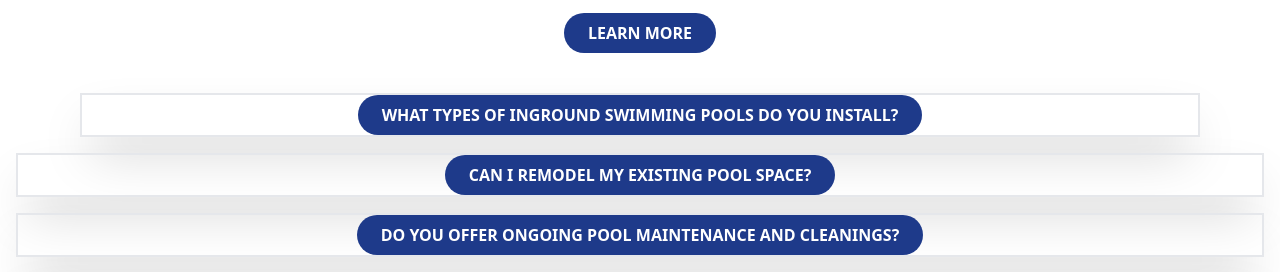
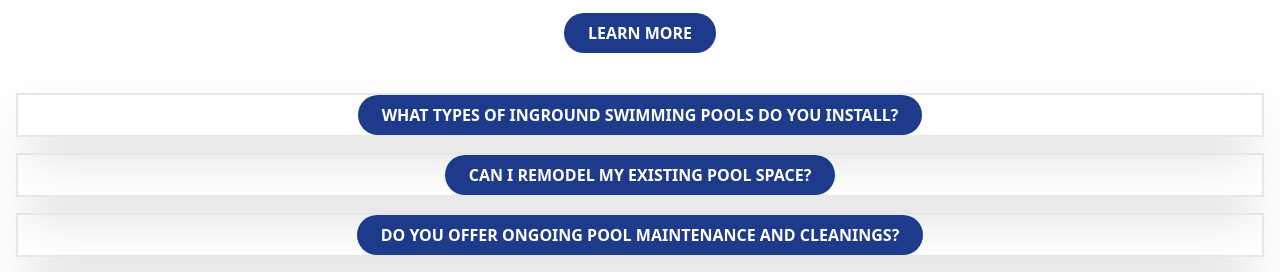
Before and after one commit to gas-limit/PureVidaPool, a plain HTML site: page index.html in a window 1280 px wide. Shown: the part 3167-3439 px from the top of the page. Drawn offline with nearby package versions, Linux system fonts and the light colour scheme.

Commit message:
woops forgot 1 section

```diff
--- a/index.html
+++ b/index.html
@@ -313,7 +313,7 @@
         </div>
         <br/>
 
-        <div class="items-center m-4 border-solid border-2 mx-20 shadow-2xl">
+        <div class="items-center m-4 border-solid border-2 mx-4 shadow-2xl">
             <!-- Button for exposing collapsible text -->
             <div class="flex justify-center">
                 <button id="faq-toggle" class="bg-blue-900 text-white rounded-3xl px-6 py-2 hover:bg-blue-800 focus:outline-none focus:ring-2 focus:ring-blue-700 focus:ring-opacity-50 transform transition duration-500 ease-in-out hover:-translate-y-1 font-bold">
```
